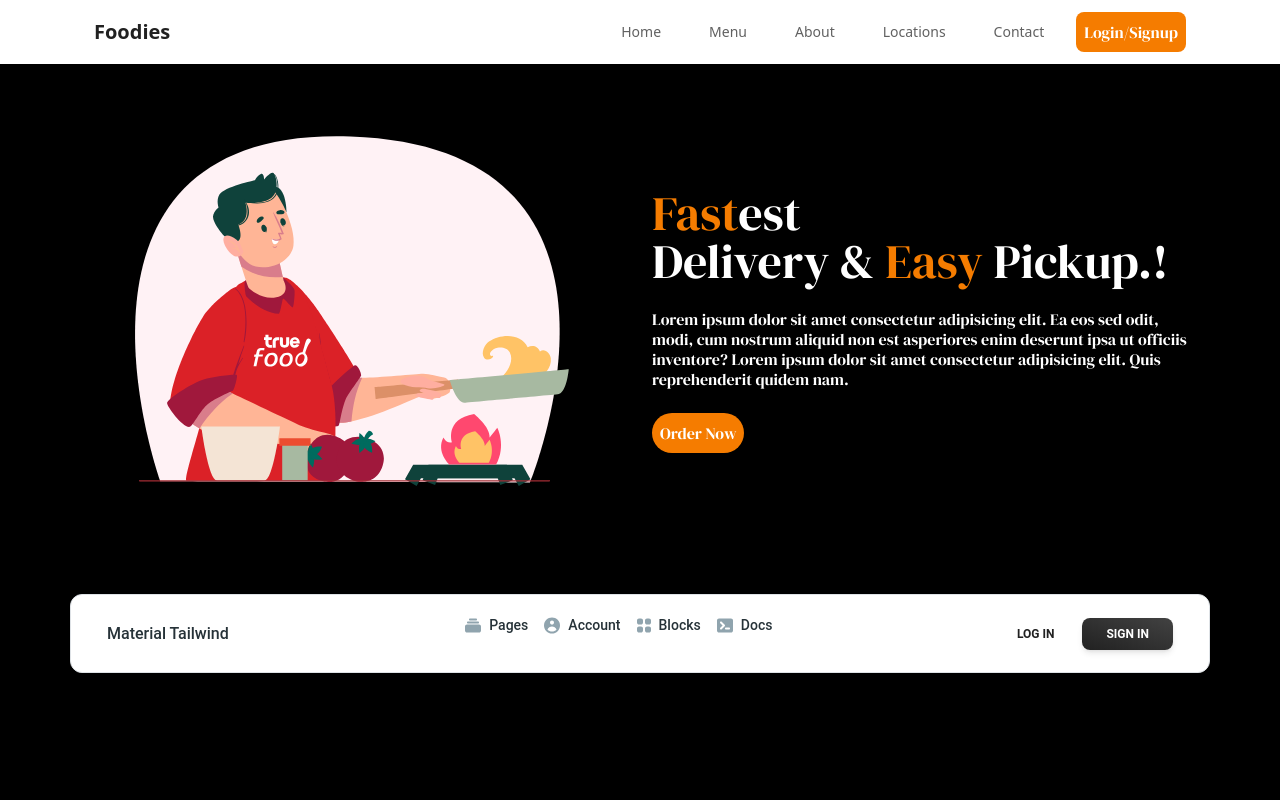
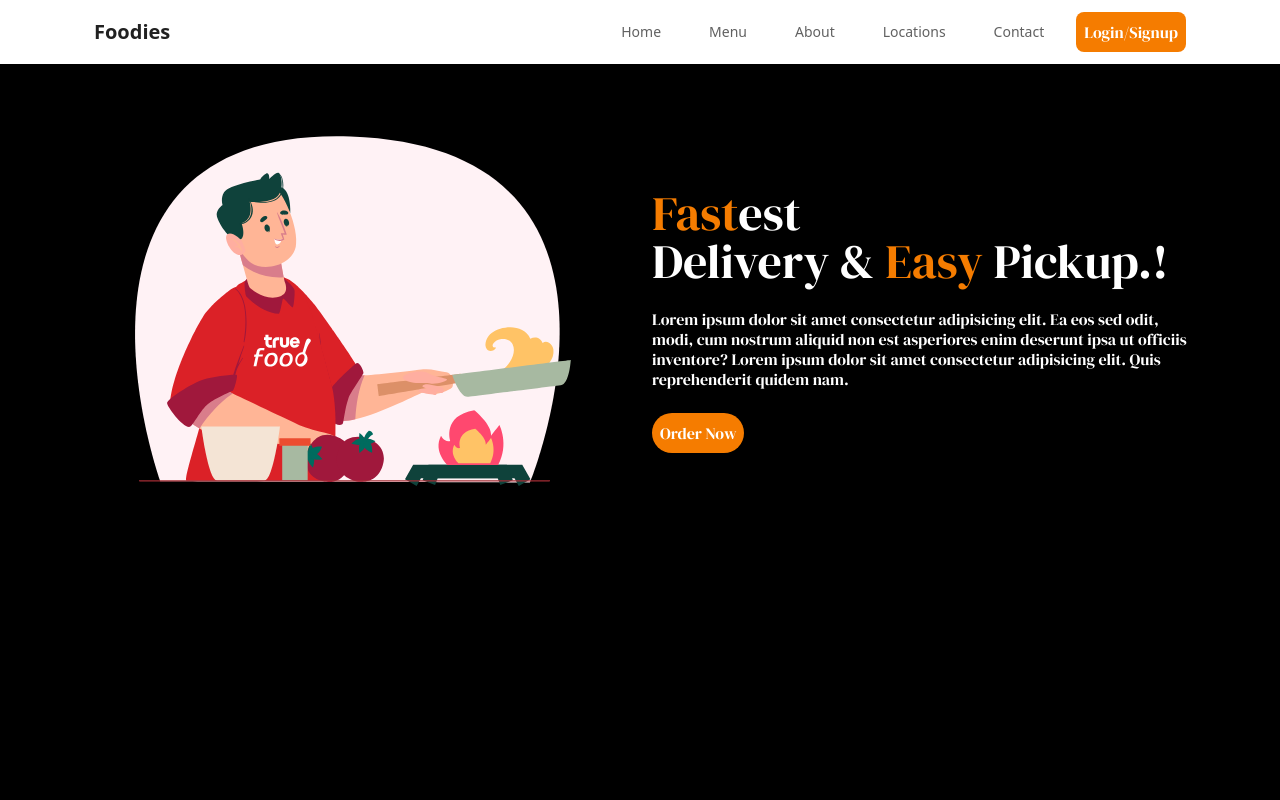
Before and after one commit to Deepakshiva05/Foodies, a React (Vite) app: page / in a window 1280 px wide. Shown: the top 800 px of the page. Built offline with nearby package versions, Linux system fonts and the light colour scheme.

Commit message:
the navbar commented

```diff
--- a/src/App.jsx
+++ b/src/App.jsx
@@ -16,7 +16,7 @@ function App() {
   return (
     <>
     <Navbar/>
-    <NavbarDefault/>
+    {/* <NavbarDefault/> */}
     {/* <Hero/> */}
     <Benefits/>
     <Testimonials/>
```
